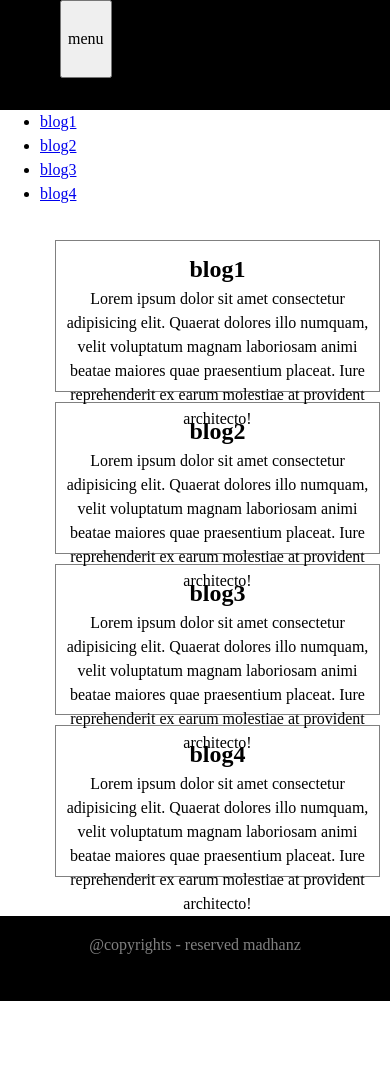
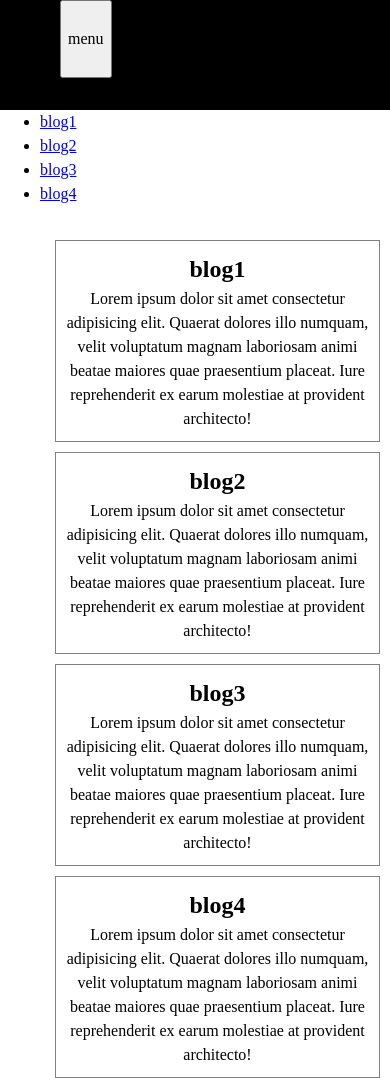
Before and after one commit to madhanananth/responsive, a plain HTML site: page index.html in a window 390 px wide. Shown: the top 1078 px of the page. Before the commit the page ends 1001 px from the top, so only its background shows below. Drawn offline with Linux system fonts and the light colour scheme.

Commit message:
alter of height

```diff
--- a/style.css
+++ b/style.css
@@ -60,12 +60,13 @@ display: none;
     main{
         padding-left: 45px;
         width: 100%;
+        height: 100%;
     }
     main article{
         display: block;
         padding: 10px;
         text-align: center;
-        height: 18vh;
+        min-height: 110px;
     }
     .navbar{
         display: none ;
```
